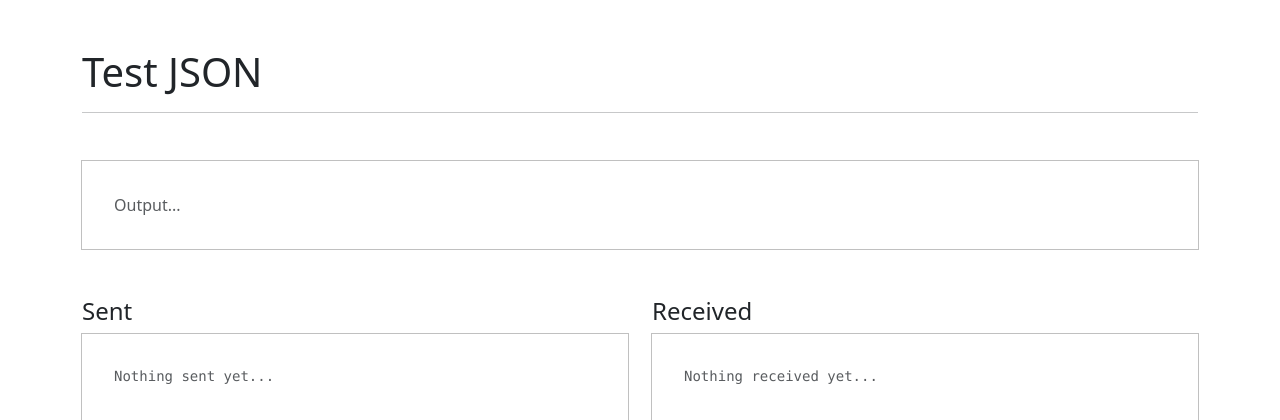
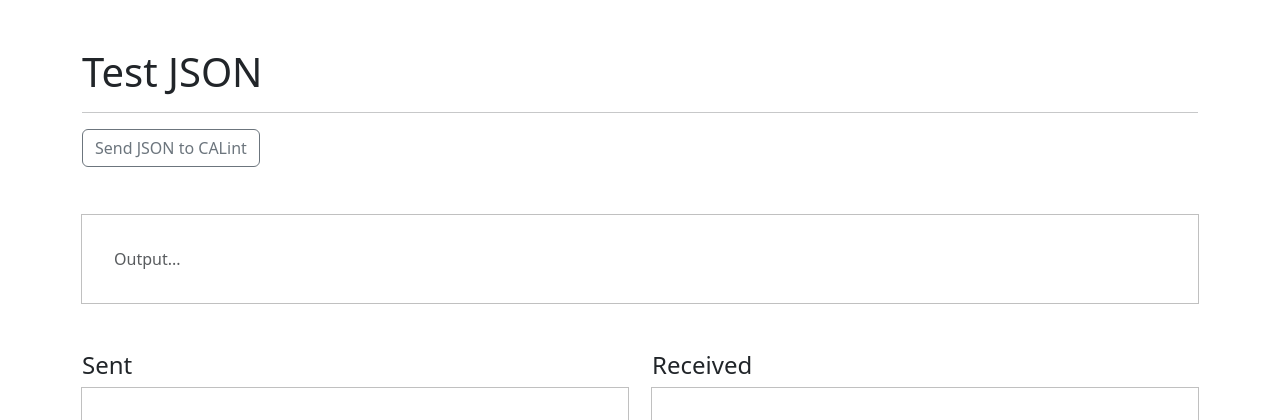
Before and after one commit to rdmtfl/CALint-GUI, a Flask app: page / in a window 1280 px wide. Shown: the top 420 px of the page. Run offline with Flask 3, Linux system fonts and the light colour scheme.

Commit message:
CHORE: add send json btn

```diff
--- a/frontend/templates/index.html
+++ b/frontend/templates/index.html
@@ -15,6 +15,7 @@
             <div class="col">
                 <h1 class="mt-5">Test JSON</h1>
                 <hr>
+                <a id="sendBtn" class="btn btn-outline-secondary" href="javascript:void(0);">Send JSON to CALint</a>
 
                 <div id="output" class="mt-5" style="outline: 1px solid silver; padding: 2em;">
                     <span class="text-muted">Output...</span>
@@ -36,6 +37,5 @@
             </div>
         </div>
     </div>
-
 </body>
 </html>
```
